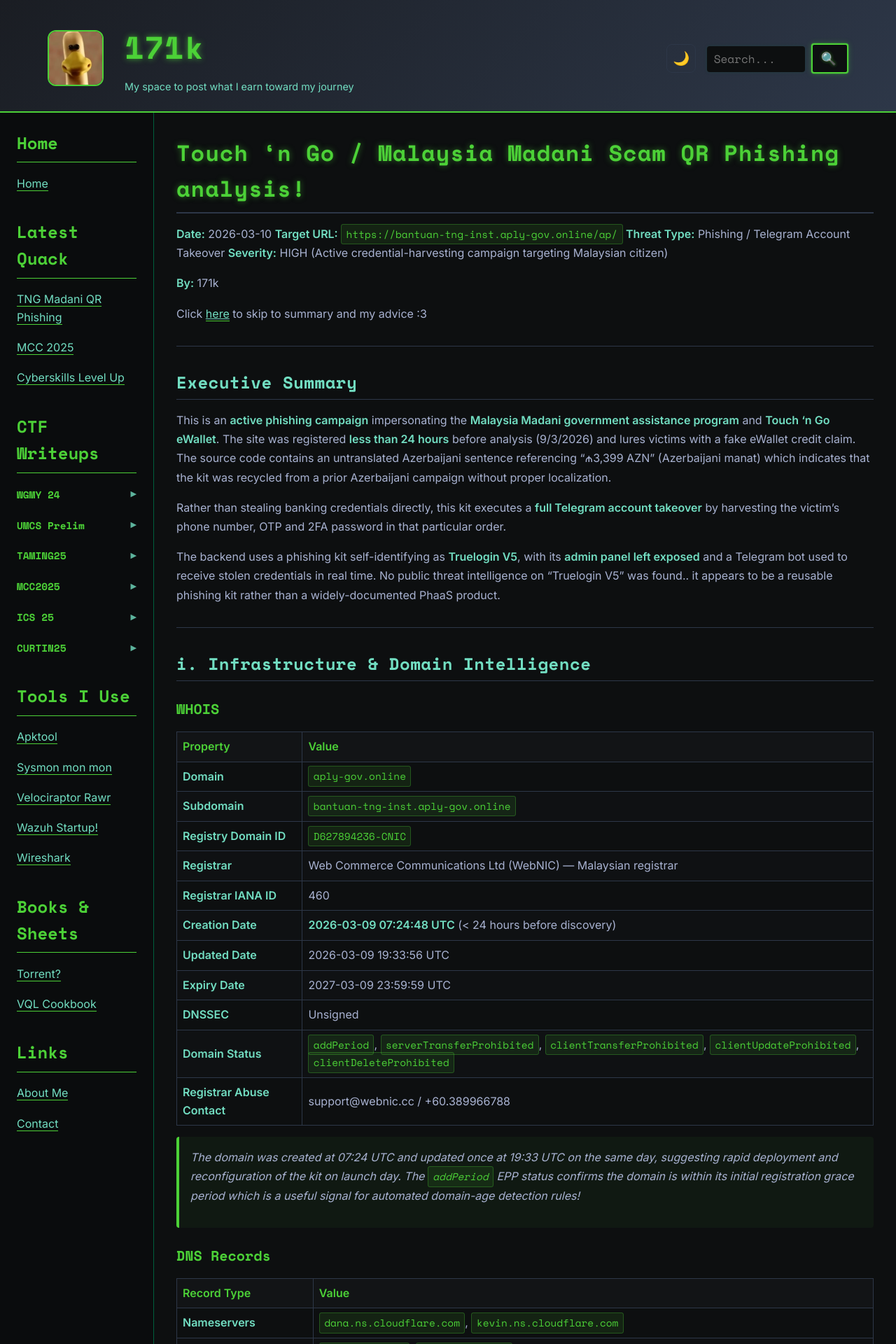
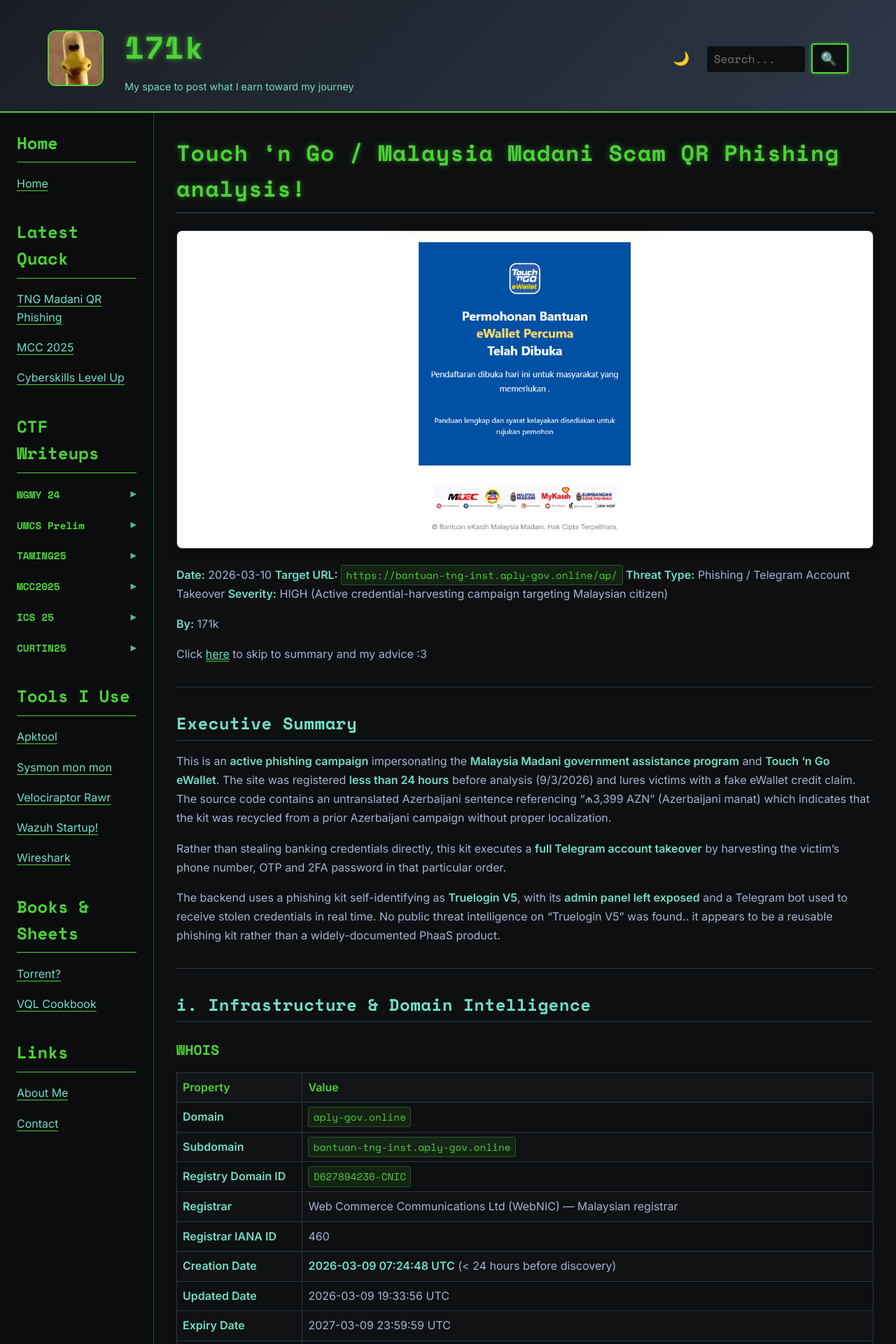
Before and after one commit to 171k/171k.github.io, a Jekyll site: the page built from _posts/2026-03-10-tngmadaniphishing.md, in a window 1280 px wide. Shown: the top 1920 px of the page at 70% size. Built offline with Jekyll 4.4.1, drawn with Linux system fonts in a browser that asks for light colours.

Commit message:
Update 2026-03-10-tngmadaniphishing.md

```diff
--- a/_posts/2026-03-10-tngmadaniphishing.md
+++ b/_posts/2026-03-10-tngmadaniphishing.md
@@ -9,7 +9,7 @@ featured: true
 ---
 
 # Touch 'n Go / Malaysia Madani Scam QR Phishing analysis!
-
+![](/assets/images/posts/madaniikan/tngtipu.png)
 **Date:** 2026-03-10
 **Target URL:** `https://bantuan-tng-inst.aply-gov.online/ap/`
 **Threat Type:** Phishing / Telegram Account Takeover
```
